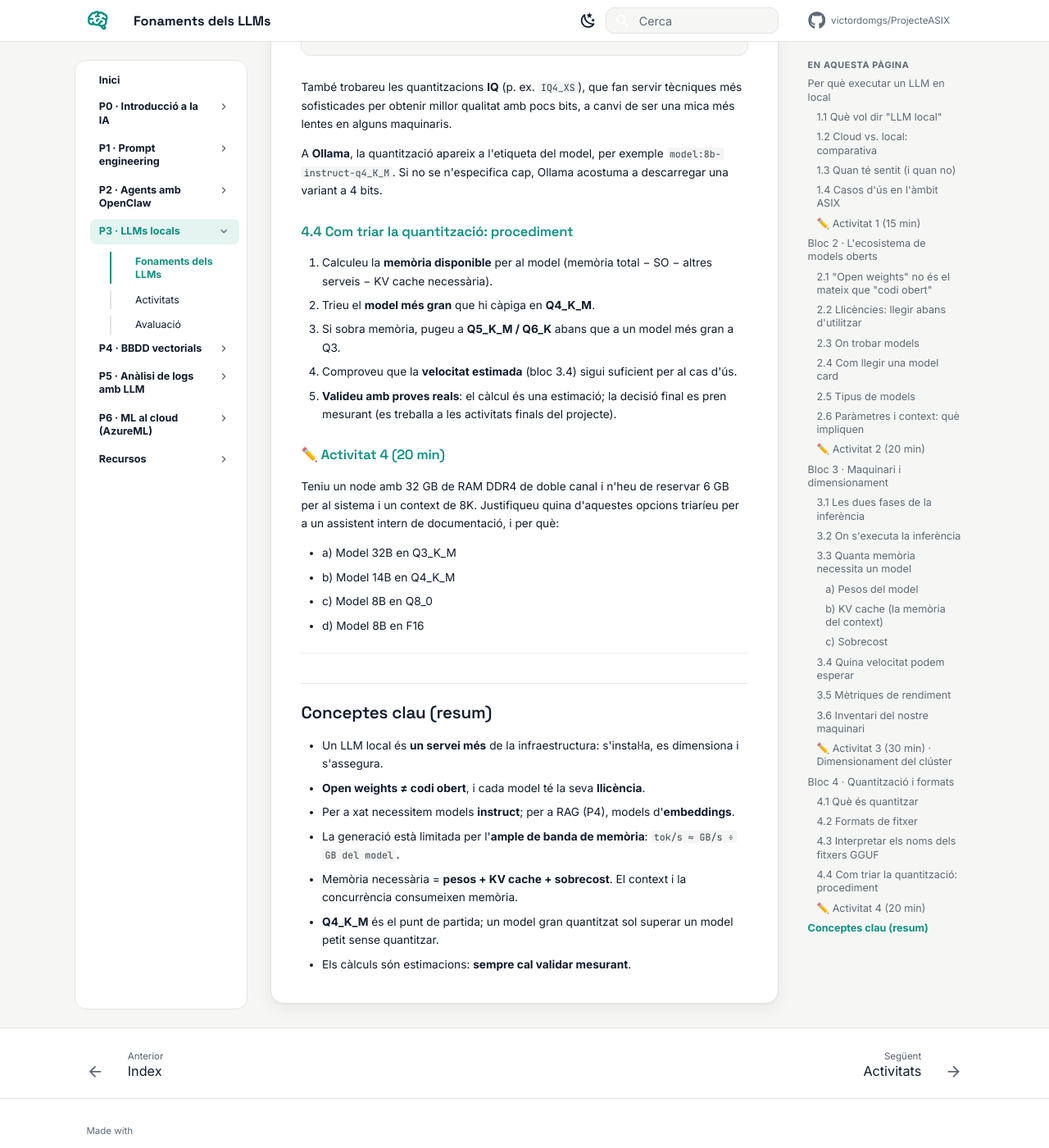
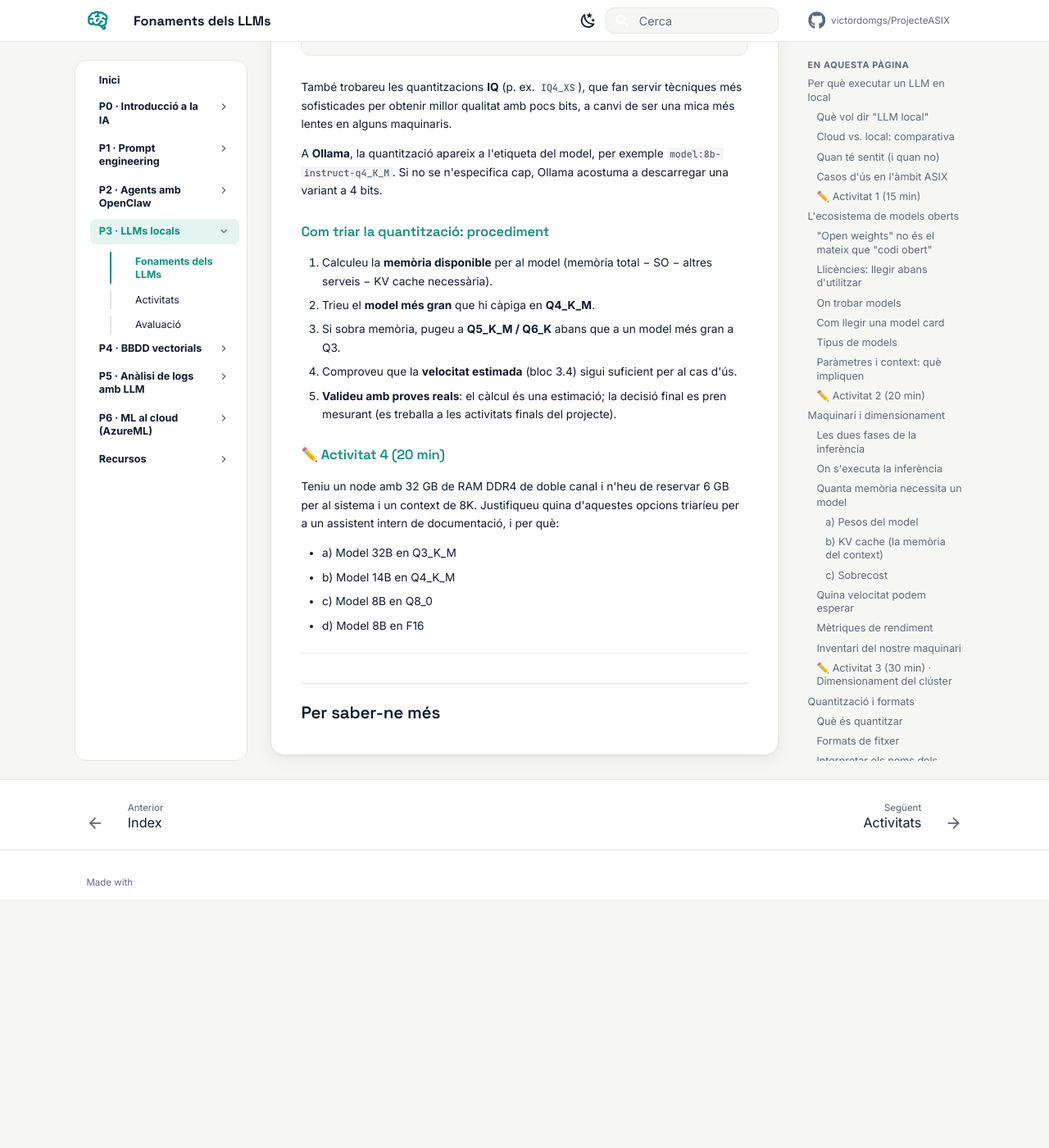
Before and after one commit to victordomgs/ProjecteASIX, an MkDocs documentation site: the page built from docs/p3-llms-locals/teoria.md, in a window 1280 px wide and 1400 px high, scrolled down 11962 px. Shown: the whole window at 82% size. Built offline with MkDocs 1.6.1 and Material for MkDocs 9.7.7, drawn with Linux system fonts in a browser that asks for light colours; comment, search, counter and statistics services are not loaded; after the commit the page ends 13059 px from its top, so only the background shows below that; some of the changed text lies outside the part shown.

Commit message:
Update teoria.md

```diff
--- a/docs/p3-llms-locals/teoria.md
+++ b/docs/p3-llms-locals/teoria.md
@@ -2,7 +2,7 @@
 
 ## Per què executar un LLM en local
 
-### 1.1 Què vol dir "LLM local"
+### Què vol dir "LLM local"
 
 Un LLM local és un model de llenguatge que s'executa **en infraestructures que controlem nosaltres** (un portàtil, un servidor del CPD, un clúster del centre) en lloc de consumir-lo com a servei d'un proveïdor extern (API de pagament o aplicació web).
 
@@ -16,7 +16,7 @@ El model és, físicament, **un fitxer** (o uns quants) amb milers de milions de
 !!! tip "Idea clau!"
     Un LLM local és **un servei més** del nostre sistema, igual que un servidor web o una base de dades. S'instal·la, es dimensiona, es monitora, s'assegura i s'actualitza.
 
-### 1.2 Cloud vs. local: comparativa
+### Cloud vs. local: comparativa
 
 | Criteri | LLM al núvol (API) | LLM local |
 |---|---|---|
@@ -29,7 +29,7 @@ El model és, físicament, **un fitxer** (o uns quants) amb milers de milions de
 | **Dependència de proveïdor** | Canvis de preu, de condicions o retirada de models | Els pesos són nostres; podem fixar una versió per sempre |
 | **Manteniment** | Nul | Tot és responsabilitat nostra |
 
-### 1.3 Quan té sentit (i quan no)
+### Quan té sentit (i quan no)
 
 **Té sentit quan:**
 
@@ -48,7 +48,7 @@ El model és, físicament, **un fitxer** (o uns quants) amb milers de milions de
 !!! info "Model híbrid"
     En la pràctica, moltes organitzacions fan servir un **model híbrid**: models locals per a dades sensibles i tasques repetitives, i models al núvol per a tasques complexes amb dades no sensibles.
 
-### 1.4 Casos d'ús en l'àmbit ASIX
+### Casos d'ús en l'àmbit ASIX
 
 | Cas d'ús | Per què local | Connexió amb altres projectes |
 |---|---|---|
@@ -64,9 +64,9 @@ Per parelles: trieu dos casos d'ús d'una empresa fictícia i decidiu, de manera
 
 ---
 
-## Bloc 2 · L'ecosistema de models oberts
+## L'ecosistema de models oberts
 
-### 2.1 "Open weights" no és el mateix que "codi obert"
+### "Open weights" no és el mateix que "codi obert"
 
 | Terme | Què es publica | Exemple de situació |
 |---|---|---|
@@ -76,7 +76,7 @@ Per parelles: trieu dos casos d'ús d'una empresa fictícia i decidiu, de manera
 
 La majoria de models que farem servir són **open weights**: podem executar-los, però no sabem exactament amb quines dades s'han entrenat.
 
-### 2.2 Llicències: llegir abans d'utilitzar
+### Llicències: llegir abans d'utilitzar
 
 Cada model té la seva llicència, i **no totes permeten el mateix**. Tipus habituals:
 
@@ -87,7 +87,7 @@ Cada model té la seva llicència, i **no totes permeten el mateix**. Tipus habi
 !!! warning "Llicències"
     Com a administradors, abans de posar un model en producció cal **comprovar la llicència a la seva model card**. Les condicions poden canviar entre versions d'una mateixa família.
 
-### 2.3 On trobar models
+### On trobar models
 
 - **Hugging Face** (huggingface.co): el gran repositori de models, conjunts de dades i demostracions. Hi ha els models originals i milers de variants (quantitzades, ajustades…).
 - **Biblioteca d'Ollama** (ollama.com/library): models ja preparats per descarregar amb una sola comanda.
@@ -98,7 +98,7 @@ Cada model té la seva llicència, i **no totes permeten el mateix**. Tipus habi
 !!! danger "Procedència dels models"
     Descarregueu models només dels comptes oficials dels fabricants o de quantitzadors amb bona reputació. Un model és un fitxer binari que carregarem als nostres servidors; cal aplicar-hi el mateix criteri que amb qualsevol programari.
 
-### 2.4 Com llegir una *model card*
+### Com llegir una *model card*
 
 La *model card* és la fitxa tècnica del model. Hi hem de buscar:
 
@@ -112,7 +112,7 @@ La *model card* és la fitxa tècnica del model. Hi hem de buscar:
 | Plantilla de xat | Format exacte de les converses | El motor l'ha d'aplicar bé |
 | Limitacions i biaixos | Riscos coneguts | Ús responsable |
 
-### 2.5 Tipus de models
+### Tipus de models
 
 - **Base**: entrenat només a predir el següent token. Completa text, però no segueix bé instruccions.
 - **Instruct / Chat**: model base ajustat per seguir instruccions i mantenir converses. **És el que farem servir habitualment.**
@@ -121,7 +121,7 @@ La *model card* és la fitxa tècnica del model. Hi hem de buscar:
 - **Models multimodals**: accepten imatges a més de text (p. ex. interpretar una captura d'una pantalla d'error).
 - **Models de raonament**: generen una cadena de "pensament" abans de respondre. Més precisos en problemes complexos, però molt més lents (generen molts més tokens). A tenir en compte en CPU!
 
-### 2.6 Paràmetres i context: què impliquen
+### Paràmetres i context: què impliquen
 
 - **Paràmetres** (B = milers de milions): més paràmetres → més capacitat de "coneixement" i raonament, però més memòria i més lentitud.
   - 1–4B: tasques simples, classificació, resums curts. Viables en CPU.
@@ -134,11 +134,11 @@ Cada alumne tria un model a Hugging Face o a la biblioteca d'Ollama i completa u
 
 ---
 
-## Bloc 3 · Maquinari i dimensionament
+## Maquinari i dimensionament
 
 Aquest és el bloc central per a un tècnic de sistemes: **quin model hi cap al meu maquinari i a quina velocitat funcionarà?**
 
-### 3.1 Les dues fases de la inferència
+### Les dues fases de la inferència
 
 Quan enviem una petició a un LLM passen dues coses molt diferents:
 
@@ -148,7 +148,7 @@ Quan enviem una petició a un LLM passen dues coses molt diferents:
 !!! tip "Conseqüència important"
     Per generar text, **el factor més determinant no és la potència de la CPU, sinó la velocitat de la memòria**.
 
-### 3.2 On s'executa la inferència
+### On s'executa la inferència
 
 | Plataforma | Memòria | Ample de banda típic | Comentari |
 |---|---|---|---|
@@ -169,7 +169,7 @@ DDR4-3200, 8 canals:  3200 × 8 × 8 / 1000 = 204,8 GB/s
 !!! note
     El valor real sempre és inferior al teòric (habitualment un 60–80 %).
 
-### 3.3 Quanta memòria necessita un model
+### Quanta memòria necessita un model
 
 La memòria total ≈ **pesos del model + KV cache + sobrecost del motor**.
 
@@ -211,7 +211,7 @@ Context de 32.768 tokens → ≈ 4 GB
 
 Reserveu un **10–20 % addicional** per al motor, buffers i sistema operatiu.
 
-### 3.4 Quina velocitat podem esperar
+### Quina velocitat podem esperar
 
 Durant la generació, cada token requereix llegir tots els pesos. Per tant:
 
@@ -232,7 +232,7 @@ Són **límits superiors teòrics**; a la pràctica s'obté menys. Referència d
 - **Nombre de fils**: més nuclis ajuden al *prefill*, però la generació se satura aviat per l'ample de banda. Més fils no sempre és més ràpid.
 - **NUMA**: en servidors amb diversos sòcols, que el model estigui a la memòria d'un sòcol i el càlcul a un altre penalitza.
 
-### 3.5 Mètriques de rendiment
+### Mètriques de rendiment
 
 | Mètrica | Què mesura | Fase que la determina |
 |---|---|---|
@@ -241,7 +241,7 @@ Són **límits superiors teòrics**; a la pràctica s'obté menys. Referència d
 | **Tokens/s de processament del prompt** | Velocitat llegint l'entrada | *Prefill* (càlcul) |
 | **Concurrència / *throughput*** | Tokens/s totals servint diversos usuaris | Motor + memòria |
 
-### 3.6 Inventari del nostre maquinari
+### Inventari del nostre maquinari
 
 Comandes útils per caracteritzar un node del clúster:
 
@@ -267,9 +267,9 @@ nvidia-smi                              # (fase GPU) model de GPU, VRAM, ús
 
 ---
 
-## Bloc 4 · Quantització i formats
+## Quantització i formats
 
-### 4.1 Què és quantitzar
+### Què és quantitzar
 
 Els models s'entrenen normalment amb pesos de **16 bits** (FP16 o BF16). **Quantitzar** és representar aquests pesos amb **menys bits** (8, 6, 5, 4, 3…), de manera semblant a com es comprimeix una imatge amb pèrdua.
 
@@ -286,7 +286,7 @@ Els models s'entrenen normalment amb pesos de **16 bits** (FP16 o BF16). **Quant
 - Un **model gran quantitzat a 4 bits** sol ser millor que un **model petit a 16 bits** amb la mateixa memòria.
 - Els **models petits** (1–3B) pateixen més la quantització agressiva que els grans.
 
-### 4.2 Formats de fitxer
+### Formats de fitxer
 
 | Format | Ús principal | Motors | Notes |
 |---|---|---|---|
@@ -296,7 +296,7 @@ Els models s'entrenen normalment amb pesos de **16 bits** (FP16 o BF16). **Quant
 
 Un fitxer **GGUF** conté els pesos quantitzats i també les metadades: arquitectura, plantilla de xat, vocabulari… Per això és tan pràctic: un sol fitxer i a funcionar.
 
-### 4.3 Interpretar els noms dels fitxers GGUF
+### Interpretar els noms dels fitxers GGUF
 
 Exemple de nom de fitxer: `NomModel-8B-Instruct-Q4_K_M.gguf`
 
@@ -324,7 +324,7 @@ També trobareu les quantitzacions **IQ** (p. ex. `IQ4_XS`), que fan servir tèc
 
 A **Ollama**, la quantització apareix a l'etiqueta del model, per exemple `model:8b-instruct-q4_K_M`. Si no se n'especifica cap, Ollama acostuma a descarregar una variant a 4 bits.
 
-### 4.4 Com triar la quantització: procediment
+### Com triar la quantització: procediment
 
 1. Calculeu la **memòria disponible** per al model (memòria total − SO − altres serveis − KV cache necessària).
 2. Trieu el **model més gran** que hi càpiga en **Q4_K_M**.
@@ -342,12 +342,4 @@ Teniu un node amb 32 GB de RAM DDR4 de doble canal i n'heu de reservar 6 GB per
 
 ---
 
-## Conceptes clau (resum)
-
-- Un LLM local és **un servei més** de la infraestructura: s'instal·la, es dimensiona i s'assegura.
-- **Open weights ≠ codi obert**, i cada model té la seva **llicència**.
-- Per a xat necessitem models **instruct**; per a RAG (P4), models d'**embeddings**.
-- La generació està limitada per l'**ample de banda de memòria**: `tok/s ≈ GB/s ÷ GB del model`.
-- Memòria necessària = **pesos + KV cache + sobrecost**. El context i la concurrència consumeixen memòria.
-- **Q4_K_M** és el punt de partida; un model gran quantitzat sol superar un model petit sense quantitzar.
-- Els càlculs són estimacions: **sempre cal validar mesurant**.
+## Per saber-ne més
```
